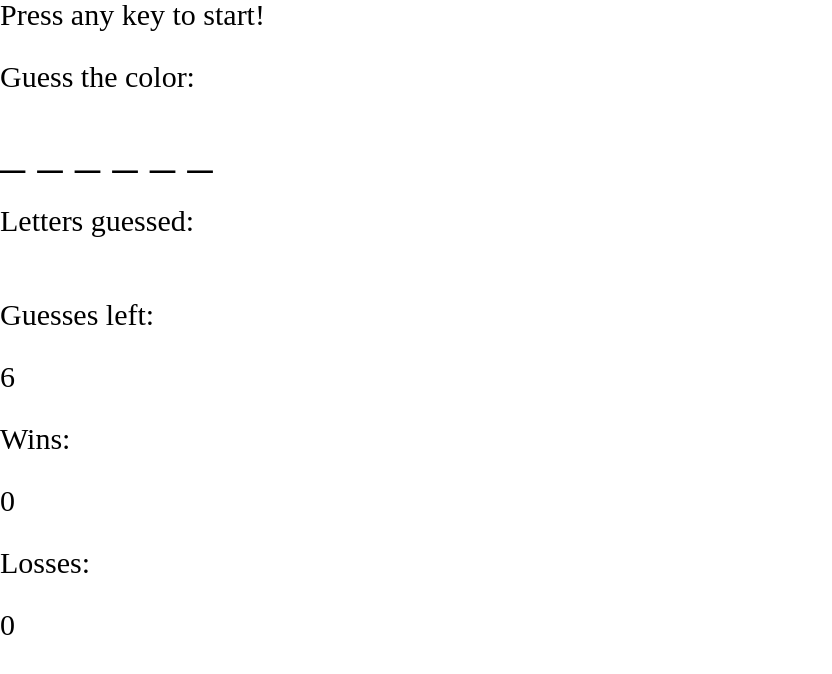
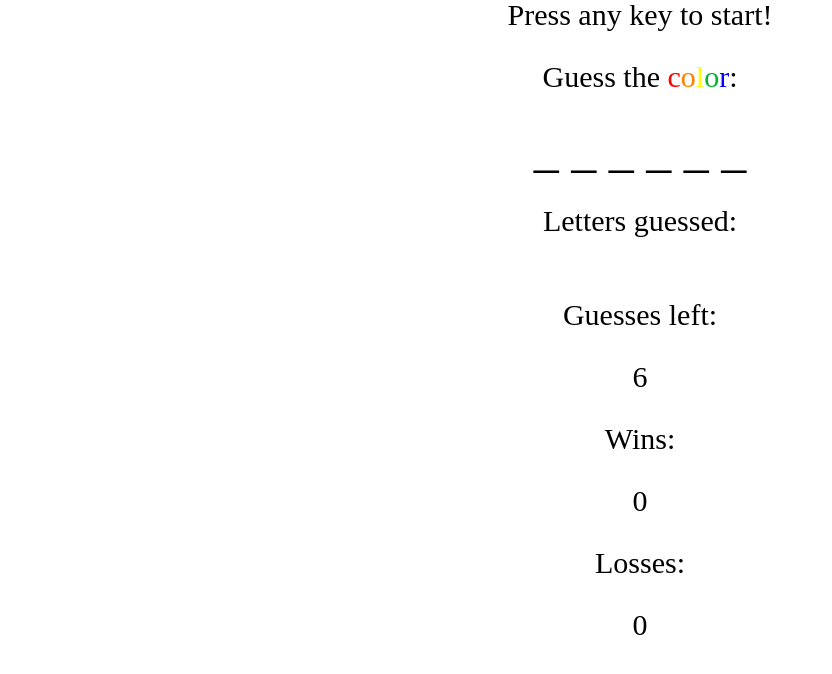
Before and after one commit to PatreekH/Hangman, a PHP site: page / in a window 1280 px wide. Shown: the top 674 px of the page, without its empty margins (0-832 px from the left). Run offline with PHP 8.4, Linux system fonts and the light colour scheme.

Commit message:
HTML and CSS changes

```diff
--- a/assets/css/style.css
+++ b/assets/css/style.css
@@ -3,6 +3,11 @@
 
 h1 {
 	font-size: 30px;
+}
+
+#container{
+	border-color: black;
+	text-align: center;
 }
 
 #wordspot {
@@ -24,3 +29,23 @@ h1 {
 #timesLost {
 	font-size: 30px;
 }
+
+#c{
+	color: 	#FF0000;
+}
+
+#o{
+	color: #FF8000;
+}
+
+#l{
+	color: #FFFF00;
+}
+
+#o2{
+	color: #04B431;
+}
+
+#r{
+	color: #0000FF;
+}
--- a/assets/javascript/game.js
+++ b/assets/javascript/game.js
@@ -95,15 +95,17 @@ function reset(obj){
 //Doesn't work (yet)
 function win(obj) {
 	$("#timesWon").html(game.wins)
-	if (game.dashes.firstChild == game.fullWord) {
+	for (var i = 0; i < game.fullWord.length; i++){
+		if (game.dashes.firstChild(0) == game.fullWord.charAt[i]) {
 			userWins++
+			reset();
 		}
+
+	}
+
 }
 
 win();
 
-//how to set firstchild to every variable in an array
-//when you get the win to ++, set a new function to reset when that goes up
-//function if randomword is ___ set this image to color and this image to color, else (use rps as refernce)
 
 //Copyright Patrick Hernandez
--- a/index.html
+++ b/index.html
@@ -12,11 +12,12 @@
 
 <body>
 
+<container id="container">
 
 <h1>Press any key to start!</h1>
 <br>
 <br>
-<h1>Guess the color:</h1>
+<h1>Guess the <span id="c">c</span><span id="o">o</span><span id="l">l</span><span id="o2">o</span><span id="r">r</span>:</h1>
 <br>
 <br>
 <div id="wordspot"></div>
@@ -45,7 +46,7 @@
 <br>
 <div id=timesLost></div>
 
-
+</container>
 
 
 
```
Lines whose indentation alone changed are shown as unchanged.
